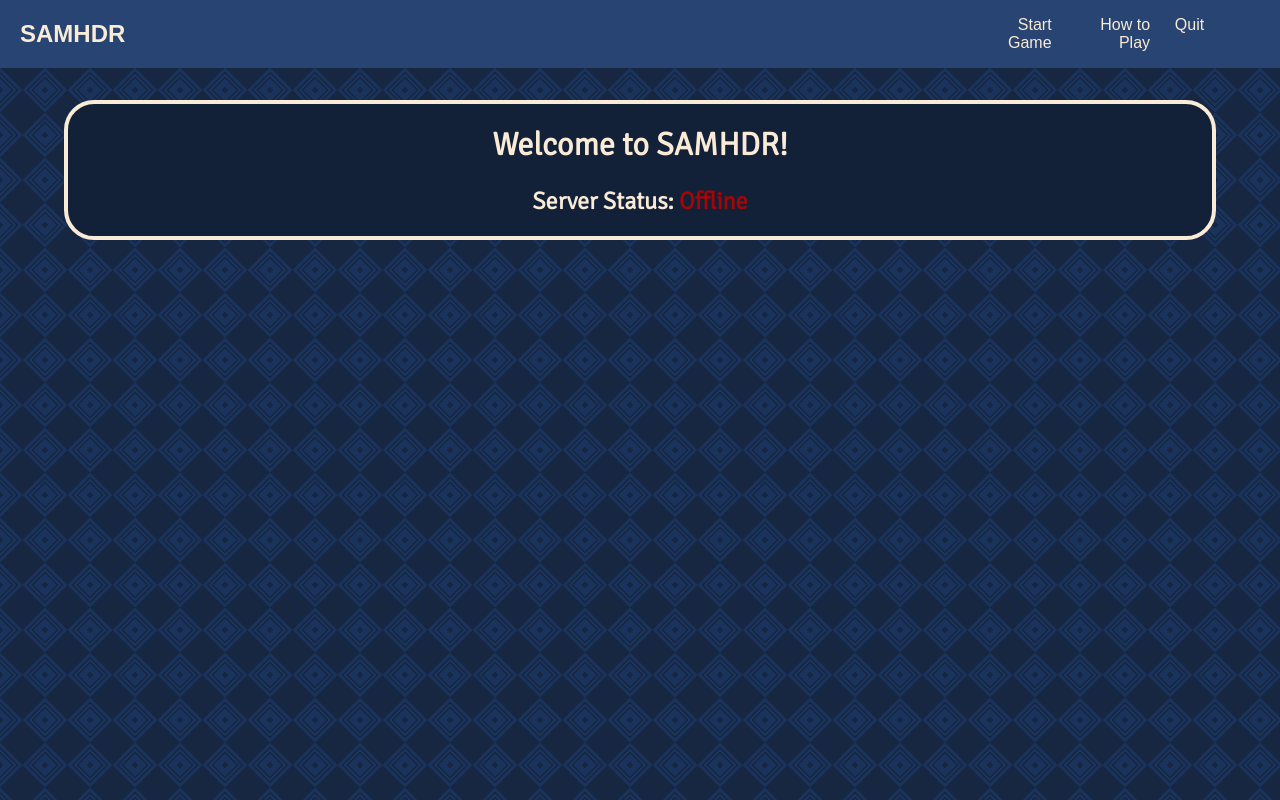
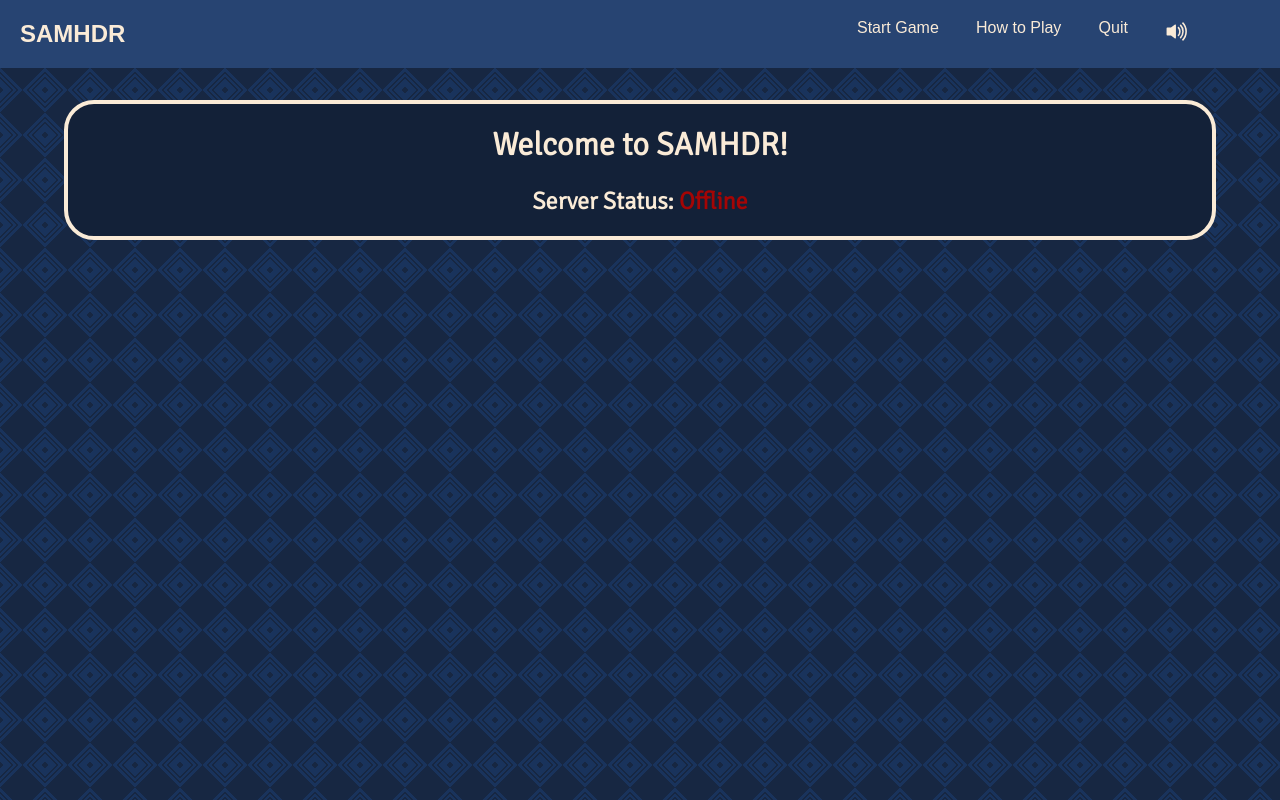
Before and after one commit to chrisdemonte/Sahmdr, a React (Create React App) app in the folder samhdr-app/: page / in a window 1280 px wide. Built offline with nearby package versions, Linux system fonts and the light colour scheme; no server answers; a web font is replaced by a local one.

Commit message:
Buggy Volume Controls
Added volume controls, but as of now, the volume of the music is stuck on or off depending on the state of the volume when entering the match

```diff
--- a/samhdr-app/src/App.css
+++ b/samhdr-app/src/App.css
@@ -14,7 +14,7 @@
     display:inline-flex;
     margin-left: auto;
     margin-right:2.5%;
-    width: 20%;
+    width: 30%;
 
 }
 .navbar--options > li {
@@ -28,6 +28,7 @@
 .navbar--options > li:active {
     color: rgb(218, 97, 32);
 }
+
 
 .main{
     font-family: 'Signika Negative', sans-serif;
--- a/samhdr-app/src/components/CardGame.js
+++ b/samhdr-app/src/components/CardGame.js
@@ -19,6 +19,7 @@ function CardGame(props){
     const pName = props.pName   //opponent's name
     const moveFirst = props.moveFirst // either 0 or 1, picked randomly by the server. if 1, you move first on phase 1, if 0 you move first on phase 0
     const selections = props.selections //an array with length 6 that has the suits selected from the pick suits page. 0 = not selected, 1 = selected
+    const volume = props.volume
 
     const playerCardSelection= React.useState(-1) //which card from the hand was clicked last. 0 = not clicked, 1 = clicked
     const playedCard = React.useState(-1) //stores data on the card slot of the card that has been played this round
@@ -433,7 +434,7 @@ function CardGame(props){
 
             {endGameMessage}
         </div>
-        <ReactAudioPlayer className="game--music" src={song} autoPlay controls controlslist="play nodownload" loop={true} volume={0.5}/>
+        <ReactAudioPlayer className="game--music" src={song} autoPlay loop={true} volume={volume[0]}/>
         </div>
 
 
--- a/samhdr-app/src/components/Navbar.js
+++ b/samhdr-app/src/components/Navbar.js
@@ -10,6 +10,15 @@ function Navbar(props) {
     const setLayout = props.setLayout
     const name = React.useState("")
 
+    const volume = React.useState(.5)
+    const volumeDisplay = React.useState(
+        <svg xmlns="http://www.w3.org/2000/svg" width="25" height="25" fill="currentColor" class="bi bi-volume-up-fill" viewBox="0 0 16 16">
+        <path d="M11.536 14.01A8.473 8.473 0 0 0 14.026 8a8.473 8.473 0 0 0-2.49-6.01l-.708.707A7.476 7.476 0 0 1 13.025 8c0 2.071-.84 3.946-2.197 5.303l.708.707z"/>
+        <path d="M10.121 12.596A6.48 6.48 0 0 0 12.025 8a6.48 6.48 0 0 0-1.904-4.596l-.707.707A5.483 5.483 0 0 1 11.025 8a5.483 5.483 0 0 1-1.61 3.89l.706.706z"/>
+        <path d="M8.707 11.182A4.486 4.486 0 0 0 10.025 8a4.486 4.486 0 0 0-1.318-3.182L8 5.525A3.489 3.489 0 0 1 9.025 8 3.49 3.49 0 0 1 8 10.475l.707.707zM6.717 3.55A.5.5 0 0 1 7 4v8a.5.5 0 0 1-.812.39L3.825 10.5H1.5A.5.5 0 0 1 1 10V6a.5.5 0 0 1 .5-.5h2.325l2.363-1.89a.5.5 0 0 1 .529-.06z"/>
+        </svg>
+    )
+
     function setHowToPlay (){
         socket.emit("player-left-match")
         setLayout(<HowToPlayContent/>)
@@ -17,13 +26,33 @@ function Navbar(props) {
     }
     function setStartGame (){
         socket.emit("player-left-match")
-        setLayout(<PickSuitsContent setLayout={setLayout} socket={socket} name={name}/>)
+        setLayout(<PickSuitsContent setLayout={setLayout} socket={socket} name={name} volume={volume}/>)
 
     }
     function setQuitGame (){
         socket.emit("player-left-match")
         setLayout(<StartGameContent socket={socket}/>)
 
+    }
+    function toggleVolume(){
+        if (volume[0] == 0){
+            volume[1](.5)
+            volumeDisplay[1](
+                <svg xmlns="http://www.w3.org/2000/svg" width="25" height="25" fill="currentColor" class="bi bi-volume-up-fill" viewBox="0 0 16 16">
+                <path d="M11.536 14.01A8.473 8.473 0 0 0 14.026 8a8.473 8.473 0 0 0-2.49-6.01l-.708.707A7.476 7.476 0 0 1 13.025 8c0 2.071-.84 3.946-2.197 5.303l.708.707z"/>
+                <path d="M10.121 12.596A6.48 6.48 0 0 0 12.025 8a6.48 6.48 0 0 0-1.904-4.596l-.707.707A5.483 5.483 0 0 1 11.025 8a5.483 5.483 0 0 1-1.61 3.89l.706.706z"/>
+                <path d="M8.707 11.182A4.486 4.486 0 0 0 10.025 8a4.486 4.486 0 0 0-1.318-3.182L8 5.525A3.489 3.489 0 0 1 9.025 8 3.49 3.49 0 0 1 8 10.475l.707.707zM6.717 3.55A.5.5 0 0 1 7 4v8a.5.5 0 0 1-.812.39L3.825 10.5H1.5A.5.5 0 0 1 1 10V6a.5.5 0 0 1 .5-.5h2.325l2.363-1.89a.5.5 0 0 1 .529-.06z"/>
+                </svg>
+            )
+        }
+        else {
+            volume[1](0)
+            volumeDisplay[1](
+                <svg xmlns="http://www.w3.org/2000/svg" width="25" height="25" fill="currentColor" class="bi bi-volume-mute-fill" viewBox="0 0 16 16">
+                <path d="M6.717 3.55A.5.5 0 0 1 7 4v8a.5.5 0 0 1-.812.39L3.825 10.5H1.5A.5.5 0 0 1 1 10V6a.5.5 0 0 1 .5-.5h2.325l2.363-1.89a.5.5 0 0 1 .529-.06zm7.137 2.096a.5.5 0 0 1 0 .708L12.207 8l1.647 1.646a.5.5 0 0 1-.708.708L11.5 8.707l-1.646 1.647a.5.5 0 0 1-.708-.708L10.793 8 9.146 6.354a.5.5 0 1 1 .708-.708L11.5 7.293l1.646-1.647a.5.5 0 0 1 .708 0z"/>
+                </svg>
+            )
+        }
     }
 
     return (
@@ -34,6 +63,9 @@ function Navbar(props) {
                 <li className="navbar--start" onClick={setStartGame}>Start Game</li>
                 <li className="navbar--howto" onClick={setHowToPlay} >How to Play</li>
                 <li className="navbar--quit" onClick={setQuitGame}>Quit</li>
+                <li className="navbar--volume" onClick={toggleVolume}>
+                    {volumeDisplay[0]}
+                </li>
             </ul>
         </nav>
     )
--- a/samhdr-app/src/components/PickRoom.js
+++ b/samhdr-app/src/components/PickRoom.js
@@ -11,6 +11,7 @@ function PickRoom (props){
     const setLayout = props.setLayout
     const name = props.name
     const selections = props.selections
+    const volume = props.volume
 
     const [challengeState, setChallengeState] = React.useState(<PlayerChallengeItem hasChallenges={false} />)
     var playerListItems = []
@@ -132,7 +133,7 @@ function PickRoom (props){
         socket.off("challenge-denied")
         socket.off("challenge-accepted")
 
-        setLayout(<CardGame setLayout={setLayout} socket={socket} name={name} pName={opponentName} pSocket={opponentID} moveFirst={moveFirst} deck={deck} hand={hand}/>)
+        setLayout(<CardGame setLayout={setLayout} socket={socket} name={name} pName={opponentName} pSocket={opponentID} moveFirst={moveFirst} deck={deck} hand={hand} volume={volume}/>)
     })
 
     socket.off("challenge-denied")
--- a/samhdr-app/src/components/PickSuitsContent.js
+++ b/samhdr-app/src/components/PickSuitsContent.js
@@ -8,6 +8,7 @@ function PickSuitsContent(props){
     const socket = props.socket
     const setLayout = props.setLayout
     const [name, setName] = props.name
+    const volume = props.volume
     var suits = 0;
     var selections = [false,false,false,false,false,false];
     const [swordState, setSwordState] = React.useState(<h1 className="suit-button" onClick={toggleSwords}>Swords</h1>)
@@ -24,7 +25,7 @@ function PickSuitsContent(props){
         //Declaring the function inside this event handler so the name value is not a stale state when you press the start game button
         function startGame2(){
             if (suits === 3 && event.target.value.length > 0){
-                setLayout(<PickRoom setLayout={setLayout} socket={socket} name={event.target.value} selections={selections} />)
+                setLayout(<PickRoom setLayout={setLayout} socket={socket} name={event.target.value} selections={selections} volume={volume}/>)
             }
         }
         setNameEntryState(<input type="text" className="name-entry" onChange={nameEntryHandler} value={event.target.value}></input>)
@@ -110,7 +111,7 @@ function PickSuitsContent(props){
 
     function startGame(){
         if (suits === 3 && name.length > 0){
-            setLayout(<PickRoom setLayout={setLayout} socket={socket} name={name} selections={selections} />)
+            setLayout(<PickRoom setLayout={setLayout} socket={socket} name={name} selections={selections} volume={volume}/>)
         }
     }
 
```
